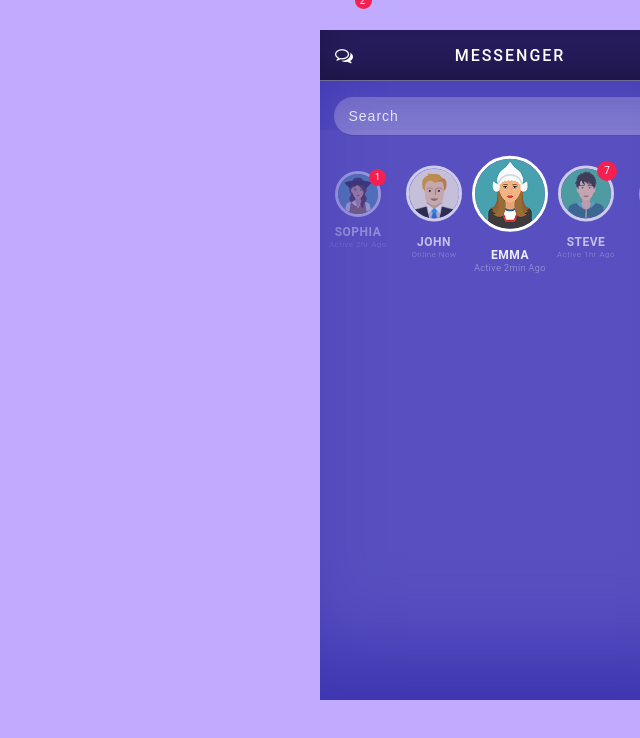
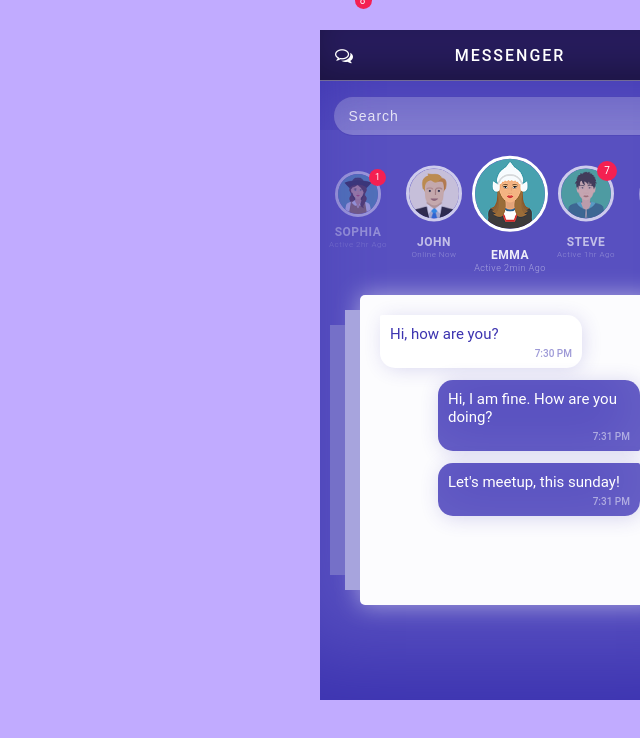
Before and after one commit to Tony-Thomas/messenger-chat-app-UI, a website: page index.html in a window 1280 px wide. Shown: the top 738 px of the page, without its empty margins (640-1280 px from the left). Drawn offline with Linux system fonts and the light colour scheme.

Commit message:
completed chat-messages

```diff
--- a/css/styles.css
+++ b/css/styles.css
@@ -1,3 +1,6 @@
+/* Base Styles
+**********************/
+
 * {
     margin: 0;
     padding: 0;
@@ -66,6 +69,9 @@ div.app div.head {
     box-shadow: inset 0 -15px 35px -5px rgba(0, 0, 0, 0.3);
 }
 
+/* Header
+***********************/
+
 div.head span.title {
     position: absolute;
     width: 100%;
@@ -111,7 +117,11 @@ div.head span.create-new {
 .clearfix::after {
     content: '';
     clear: both;
+    display: table;
 }
+
+/* Search Bar
+**********************/
 
 div.search-bar {
     position: relative;
@@ -146,6 +156,9 @@ div.search-bar i.fa {
     color: rgba(255, 255, 255, 0.8);
     font-size: 12px;
 }
+
+/* Friends List
+*******************************/
 
 .friend-list {
     margin-top: 35px;
@@ -265,3 +278,101 @@ div.search-bar i.fa {
 .friend-list ul li span.messages.hide  {
     display: none;
 }
+
+/* Chat messages
+***********************************/
+
+div.chat-messages {
+    position: relative;
+    margin-top: 15px;
+    z-index: 10;
+}
+
+div.chat-messages div.chat {
+    position: relative;
+    width: 260px;
+    height: 270px;
+    background: #fcfcfe;
+    left: 50%;
+    margin-left: -150px;
+    padding: 20px;
+    border-radius: 5px;
+    font-size: 15px;
+
+    box-shadow: 30px 0 0 -15px #a7a4dd,
+                60px 0 0 -30px #7570c8,
+                -30px 0 0 -15px #a7a4dd,
+                -60px 0 0 -30px #7570c8,
+                0 0 25px rgba(255, 255, 255, 0.5);
+}
+
+div.chat div.chat-content > span {
+    margin-bottom: 12px;
+}
+
+div.chat div.chat-content span.friend {
+    position: relative;
+    width: 70%;
+    height: auto;
+    display: inline-block;
+    background: #fff;
+    padding: 10px;
+    padding-bottom: 25px;
+    box-shadow: 2px 2px 20px -2px rgba(60, 51, 176, 0.2);
+    color: rgba(60, 51, 176, 1);
+}
+
+div.chat-content span.friend.first {
+    border-radius: 15px 15px 15px 2px;
+}
+
+div.chat-content span.friend.last {
+    border-radius: 2px 15px 15px 15px;
+}
+
+div.chat div.chat-content span.friend span.time {
+    position: absolute;
+    display: block;
+    right: 0;
+    margin-top: 5px;
+    margin-right: 10px;
+    font-size: 10px;
+    font-weight: 500;
+    color: rgba(60, 51, 176, 0.5);
+}
+
+div.chat div.chat-content span.you {
+    position: relative;
+    float: right;
+    width: 70%;
+    height: auto;
+    background: #5850c0;
+    display: inline-block;
+    padding: 10px;
+    padding-bottom: 25px;
+    color: #fff;
+
+    box-shadow: 2px 2px 20px rgba(60, 51, 176, 0.2),
+                inset -10px -10px 55px rgba(255, 255, 255, 0.1);
+}
+
+div.chat div.chat-content span.you span.time {
+    position: absolute;
+    display: block;
+    right: 0;
+    margin-top: 5px;
+    margin-right: 10px;
+    font-size: 10px;
+    font-weight: 500;
+    color: rgba(255, 255, 255, 0.5);
+}
+
+div.chat div.chat-content span.you.first {
+    border-radius: 15px 15px 2px 15px;
+
+}
+
+div.chat div.chat-content span.you.last {
+    border-radius: 15px 2px 15px 15px;
+
+}
--- a/index.html
+++ b/index.html
@@ -15,7 +15,7 @@
             <div class="head clearfix">
                 <span class="messages-notification">
                     <i class="fa fa-comments-o"></i>
-                    <span class="count">2</span>
+                    <span class="count">8</span>
                 </span>
 
                 <span class="title">Messenger</span>
@@ -61,6 +61,25 @@
                         </li>
                     </ul>
                 </div>
+                <div class="chat-messages">
+                    <div class="chat">
+                        <div class="chat-content clearfix">
+                            <span class="friend last">
+                                Hi, how are you?
+                                <span class="time">7:30 PM</span>
+                            </span>
+                            <span class="you first">
+                                Hi, I am fine.
+                                How are you doing?
+                                <span class="time">7:31 PM</span>
+                            </span>
+                            <span class="you last">
+                                Let's meetup, this sunday!
+                                <span class="time">7:31 PM</span>
+                            </span>
+                        </div>
+                    </div>
+                </div>
             </div>
         </div>
     </div>
```
